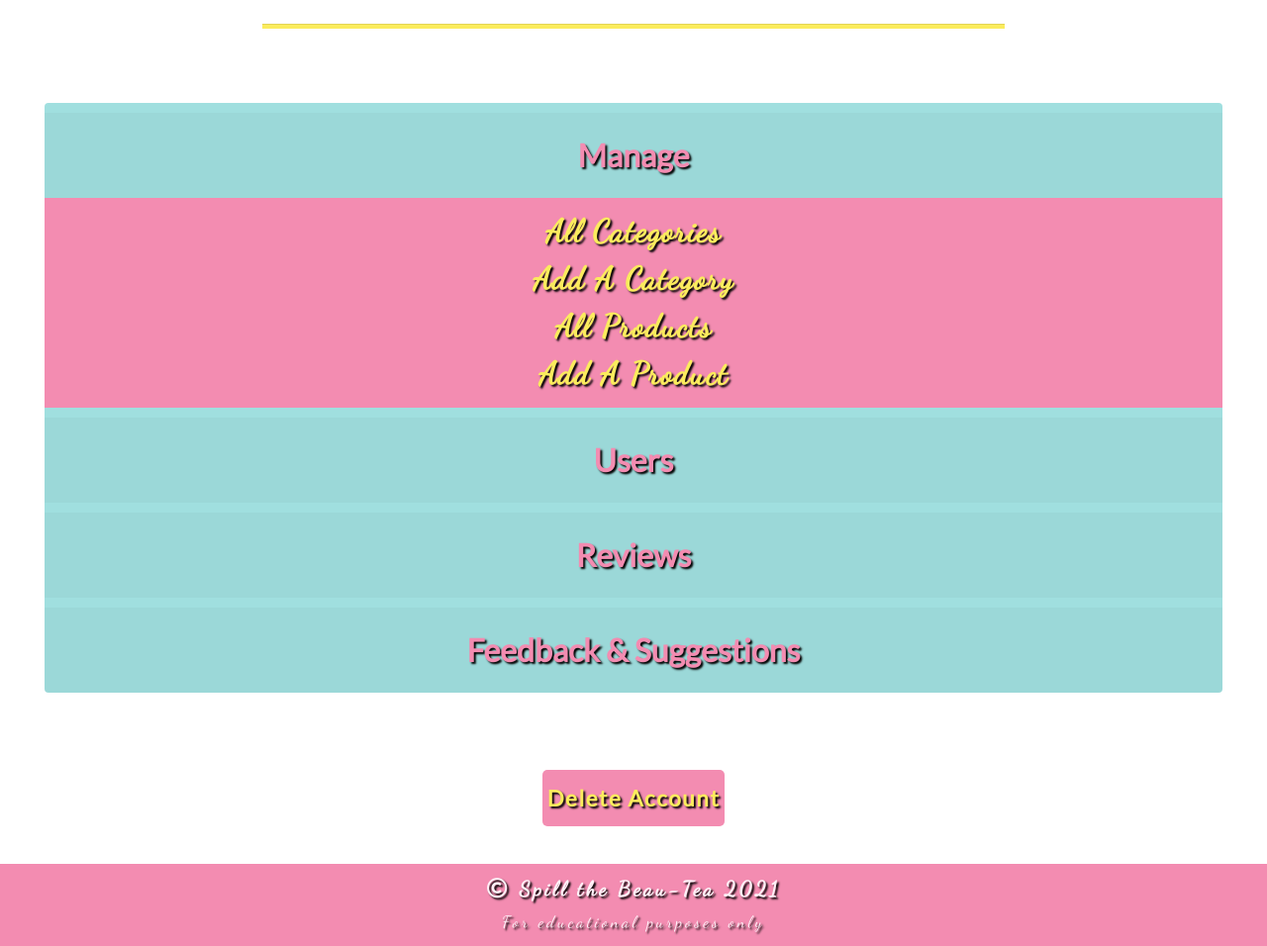
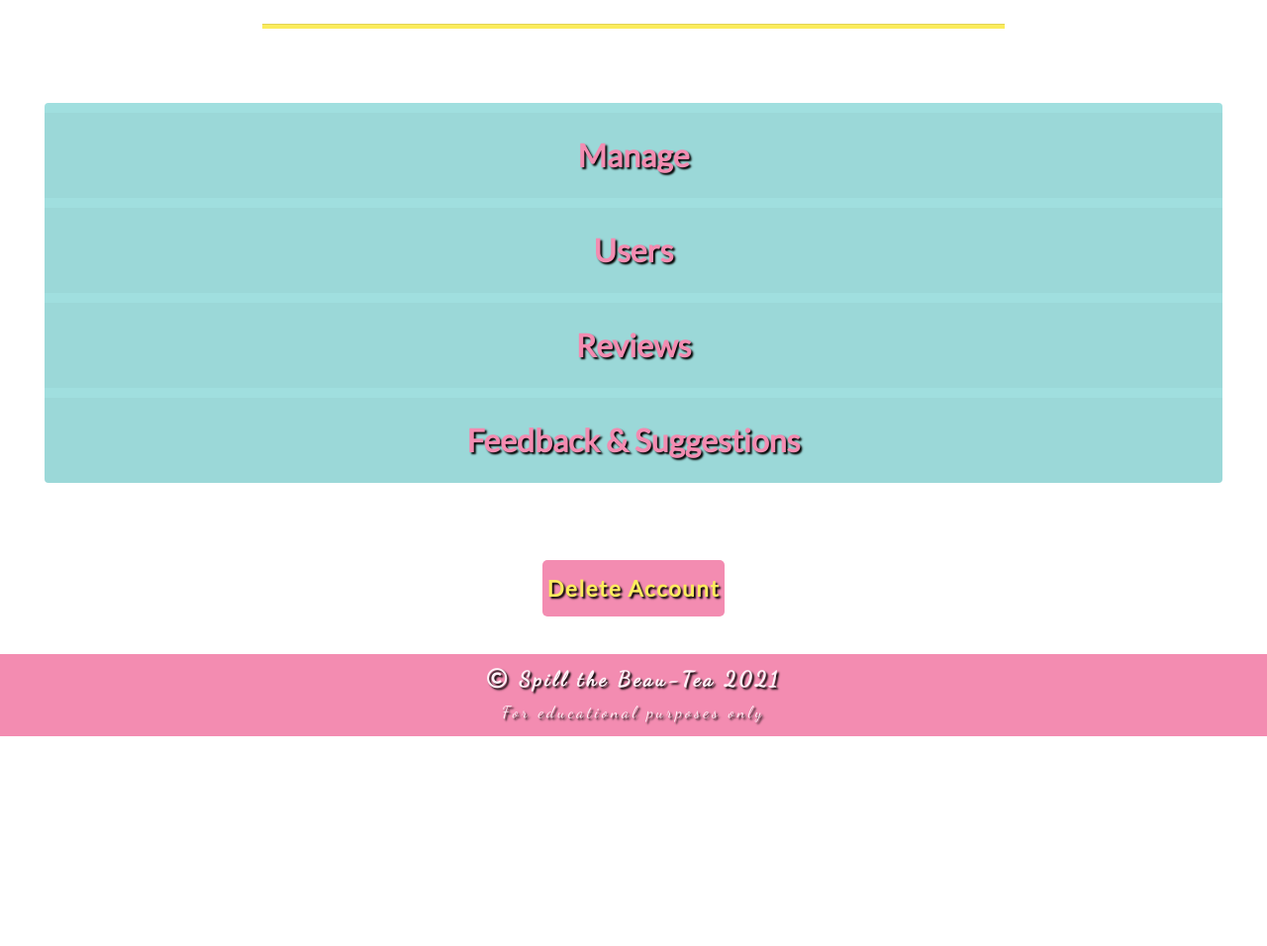
Before and after one commit to elomasney/Spill-the-Beau-Tea, a Flask app: page /profile/admin in a window 1280 px wide. Shown: the part 261-1217 px from the top of the page at 99% size. After the commit the page ends 1005 px from the top, so only its background shows below. Run offline with Flask 2, Linux system fonts and the light colour scheme; the visitor is signed in with stand-in values (Sample User, id 1); a database or web service that is not in the repository returns one stand-in record (values such as "Sample title"); some libraries are stand-ins or nearby versions; some web fonts are replaced.

Commit message:
Final commit before submission

```diff
--- a/static/js/script.js
+++ b/static/js/script.js
@@ -5,9 +5,6 @@ $(document).ready(function () {
     $('[data-toggle="tooltip"]').tooltip();
 
 });
-
-//Collapsable favourites accordion menu
-$('.collapse').collapse();
 
 // Toggles favourites icon button on click
 $('.far.fa-heart').click(function () {
--- a/templates/categories.html
+++ b/templates/categories.html
@@ -18,7 +18,7 @@
         <h5 class="category-title card-title">{{ category.category_name }}</h5>
         <!--Search button for products in a category-->
         <div id="category_{{category._id}}" class="row search-category">
-            <p class="category-text card-text"> Explore {{category.category_name}} Products </p>
+            <p class="category-text card-text"> Explore {{category.category_name}} </p>
             <form class="search" action="{{url_for('search')}}" method="POST">
                 <input type="hidden" name="query" value="{{category.category_name}}">
                 <button type="submit"><i class="fa fa-search"></i></button>
--- a/templates/profile.html
+++ b/templates/profile.html
@@ -108,13 +108,13 @@
                             <div class="card-header" id="favourite_{{product_info._id}}">
                                 <h5 class="mb-0">
                                     <!--Displays the product name and brand in an accordion list-->
-                                    <button class="btn btn-link" data-toggle="collapse" data-target="#collapseFav_{{favourites._id}}" aria-expanded="true" aria-controls="collapseFav_{{product_info._id}}">
+                                    <button class="btn btn-link" data-toggle="collapse" data-target="#collapseFav_{{product-info._id}}" aria-expanded="true" aria-controls="collapseFav_{{product_info._id}}">
                                         {{product_info.brand}} : {{product_info.product_name}}
                                     </button>
                                 </h5>
                             </div>
 
-                            <div id="collapseFav_{{product_info._id}}" class="collapse show" aria-labelledby="collapseFav_{{product_info._id}}" data-parent="#favAccordion_{{favourites._id}}">
+                            <div id="collapseFav_{{product_info._id}}" class="collapse show" aria-labelledby="favouriteCard_{{product_info._id}}" data-parent="#favAccordion_{{product_info._id}}">
                                 <!--Button provided to user to remove an item from their favourites list.
                                     It will delete the item from user favourites in the db-->
                                 <div id="favouriteCard_{{product_info._id}}" class="favourite-card card-body">
@@ -185,9 +185,9 @@
                                 <a data-href="{{url_for('delete_review', review_id=reviews._id)}}" class="review_delete btn btn-lg review-btn">
                                     Delete Review
                                 </a>
-
+                            </div>
                             <!--Editing a Review using a Modal Popup-->
-                                <div class="modal fade" id="editReview_{{reviews._id}}" tabindex="-1" role="dialog" aria-labelledby="editReview_{{reviews._id}}" aria-hidden="true">
+                            <div class="modal fade" id="editReview_{{reviews._id}}" tabindex="-1" role="dialog" aria-labelledby="reviewModal_{{reviews._id}}" aria-hidden="true">
                                 <div class="modal-dialog modal-lg" role="document">
                                     <div class="modal-content">
                                         <div class="modal-header">
@@ -272,7 +272,6 @@
                     </div>
                 </div>
             </div>
-            </div>
             {% endfor %}
             {% endif %}
         </div>
@@ -280,7 +279,7 @@
 
     <!--Button to allow user to delete their account-->
     <div class="col-md-4 offset-md-4 text-center delete-acc-btn"><a id="deleteAccount" class="account_delete" data-href="{{url_for('delete_profile', username=session['user'])}}">Delete
-                Account</a>
+            Account</a></div>
     <!--Contact Us Modal-->
     <div class="modal fade" id="feedbackModal" tabindex="-1" role="dialog" aria-labelledby="feedbackModalLabel" aria-hidden="true">
         <div class="modal-dialog" role="document">
@@ -313,6 +312,6 @@
             </div>
         </div>
     </div>
-    </div>
+
 </div>
 {% endblock %}
```
Lines whose indentation alone changed are shown as unchanged.
